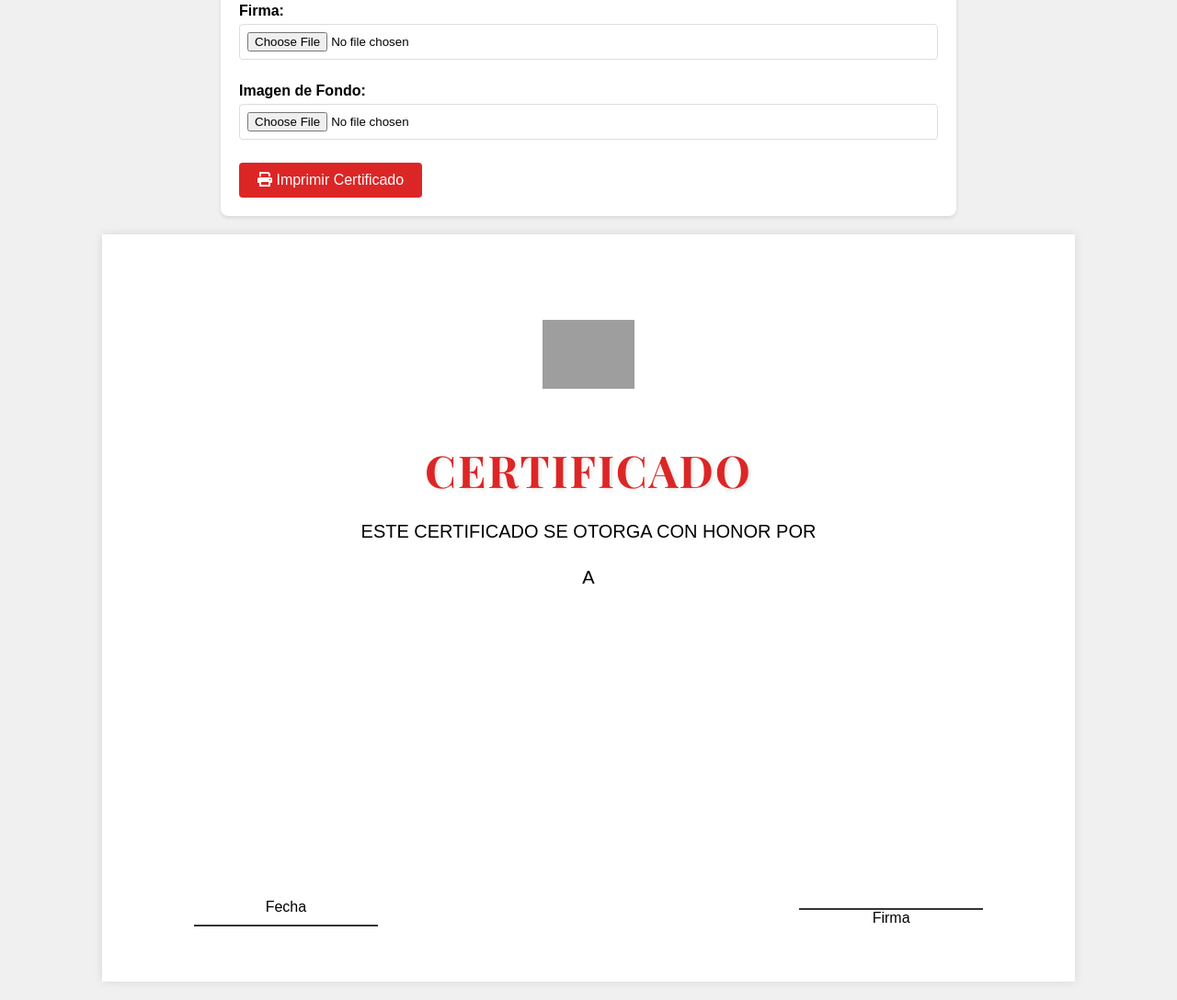
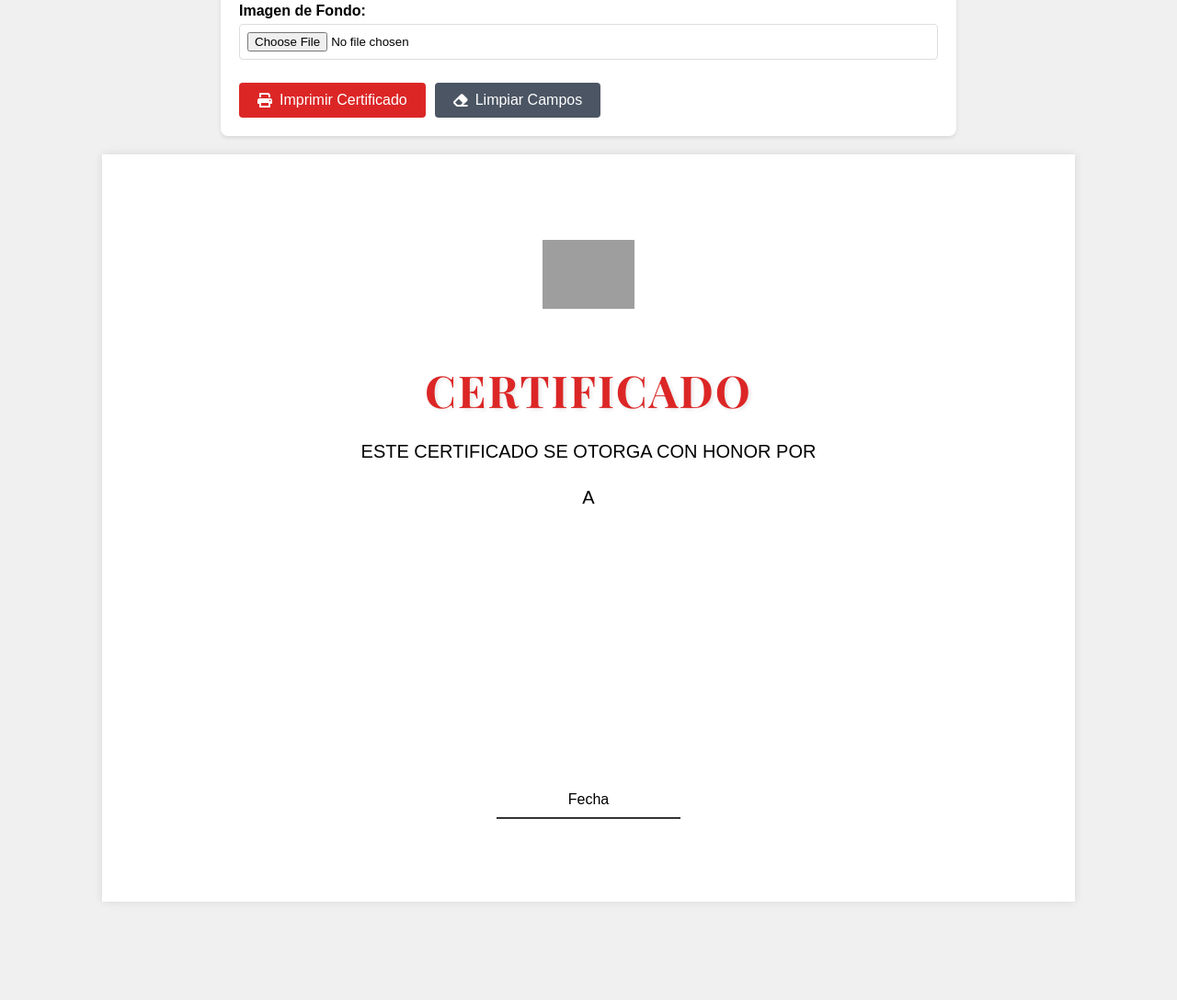
Before and after one commit to BalorIng/certificado, a plain HTML site: page index.html in a window 1280 px wide. Shown: the part 469-1557 px from the top of the page at 92% size. After the commit the page ends 1470 px from the top, so only its background shows below. Drawn offline with nearby package versions, Linux system fonts and the light colour scheme; grey boxes are pictures that could not be loaded.

Commit message:
Add files via upload

```diff
--- a/index.html
+++ b/index.html
@@ -57,23 +57,43 @@
             margin-bottom: 10px;
         }
 
+        .button-group {
+            display: flex;
+            gap: 10px;
+        }
+
         button {
-            background-color: #dc2626;
-            color: white;
             padding: 10px 20px;
             border: none;
             border-radius: 4px;
             cursor: pointer;
             font-size: 16px;
+            display: flex;
+            align-items: center;
+            gap: 8px;
         }
 
-        button:hover {
+        .btn-print {
+            background-color: #dc2626;
+            color: white;
+        }
+
+        .btn-print:hover {
             background-color: #b91c1c;
         }
 
+        .btn-clear {
+            background-color: #4b5563;
+            color: white;
+        }
+
+        .btn-clear:hover {
+            background-color: #374151;
+        }
+
         .certificate {
-            width: 280mm; /* 28 cm */
-            height: 215mm; /* 21.5 cm */
+            width: 280mm;
+            height: 215mm;
             margin: 0 auto;
             background: white;
             position: relative;
@@ -126,32 +146,16 @@
             line-height: 1.5;
         }
 
-        .signatures {
-            display: flex;
-            justify-content: space-between;
-            padding: 0 40px;
+        .date-section {
+            text-align: center;
             margin-top: auto;
-            align-items: flex-end;
+            padding: 20px 0;
         }
 
-        .signature {
-            text-align: center;
-            display: flex;
-            flex-direction: column;
-            align-items: center;
-            justify-content: flex-end;
-            height: 120px;
-        }
-
-        .signature img {
-            height: 60px;
-            margin-bottom: 10px;
-        }
-
-        .signature-line {
+        .date-line {
             width: 200px;
             border-top: 2px solid #333;
-            margin-top: 10px;
+            margin: 10px auto;
         }
 
         @media print {
@@ -196,16 +200,17 @@
             <input type="file" id="logo" accept="image/*">
         </div>
         <div class="form-group">
-            <label for="firma">Firma:</label>
-            <input type="file" id="firma" accept="image/*">
-        </div>
-        <div class="form-group">
             <label for="fondo">Imagen de Fondo:</label>
             <input type="file" id="fondo" accept="image/*">
         </div>
-        <button onclick="imprimirCertificado()">
-            <i class="fas fa-print"></i> Imprimir Certificado
-        </button>
+        <div class="button-group">
+            <button class="btn-print" onclick="imprimirCertificado()">
+                <i class="fas fa-print"></i> Imprimir Certificado
+            </button>
+            <button class="btn-clear" onclick="limpiarCampos()">
+                <i class="fas fa-eraser"></i> Limpiar Campos
+            </button>
+        </div>
     </div>
 
     <div class="certificate" id="certificado">
@@ -220,16 +225,9 @@
                 <p id="descripcionText" class="certificate-text"></p>
             </div>
 
-            <div class="signatures">
-                <div class="signature">
-                    <p id="fechaText">Fecha</p>
-                    <div class="signature-line"></div>
-                </div>
-                <div class="signature">
-                    <img id="firmaImage" style="display: none;" alt="Firma">
-                    <div class="signature-line"></div>
-                    <p>Firma</p>
-                </div>
+            <div class="date-section">
+                <p id="fechaText">Fecha</p>
+                <div class="date-line"></div>
             </div>
         </div>
     </div>
@@ -264,20 +262,6 @@
             }
         });
 
-        // Manejar la carga de la firma
-        document.getElementById('firma').addEventListener('change', function(e) {
-            const file = e.target.files[0];
-            if (file) {
-                const reader = new FileReader();
-                reader.onload = function(e) {
-                    const firmaImage = document.getElementById('firmaImage');
-                    firmaImage.src = e.target.result;
-                    firmaImage.style.display = 'block';
-                };
-                reader.readAsDataURL(file);
-            }
-        });
-
         // Manejar la carga de la imagen de fondo
         document.getElementById('fondo').addEventListener('change', function(e) {
             const file = e.target.files[0];
@@ -290,6 +274,29 @@
             }
         });
 
+        // Función para limpiar todos los campos
+        function limpiarCampos() {
+            // Limpiar campos de texto
+            document.getElementById('nombreCompleto').value = '';
+            document.getElementById('tipoLogro').value = '';
+            document.getElementById('descripcion').value = '';
+            document.getElementById('fecha').value = '';
+
+            // Limpiar campos de archivo
+            document.getElementById('logo').value = '';
+            document.getElementById('fondo').value = '';
+
+            // Restablecer textos en el certificado
+            document.getElementById('nombreText').textContent = '';
+            document.getElementById('logroText').textContent = '';
+            document.getElementById('descripcionText').textContent = '';
+            document.getElementById('fechaText').textContent = 'Fecha';
+
+            // Restablecer logo y fondo
+            document.getElementById('logoImage').src = 'http://imgfz.com/i/05aKhgE.png';
+            document.getElementById('certificado').style.backgroundImage = 'none';
+        }
+
         // Función para imprimir el certificado
         function imprimirCertificado() {
             window.print();
```
Also changed, not shown: LICENSE.txt.
